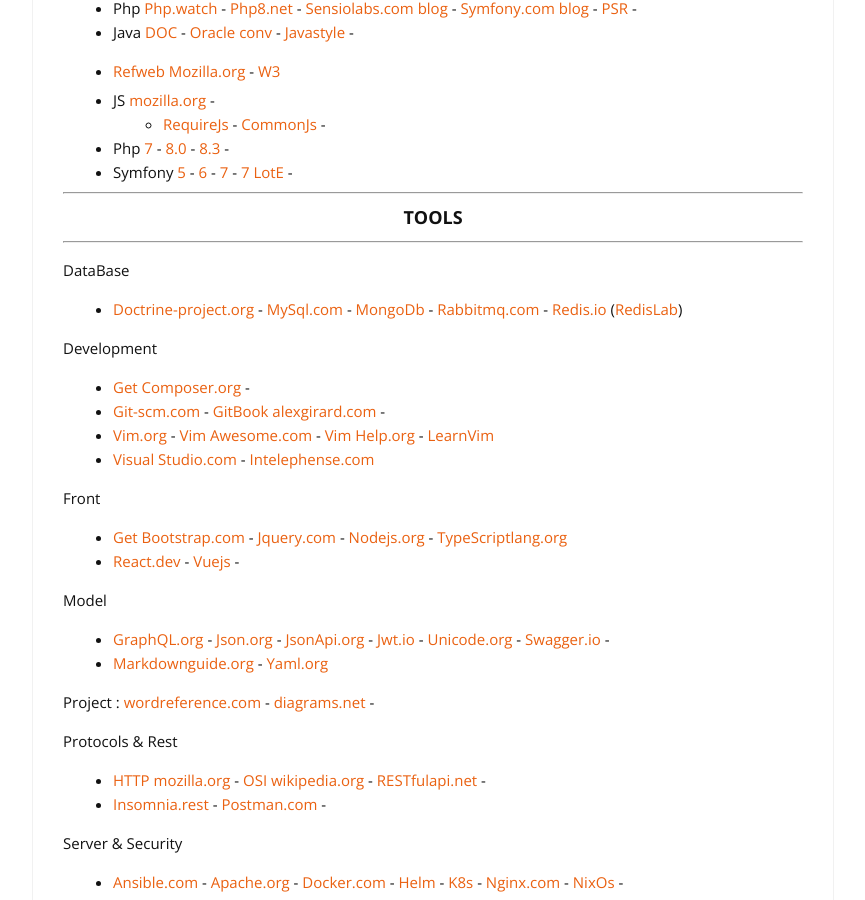
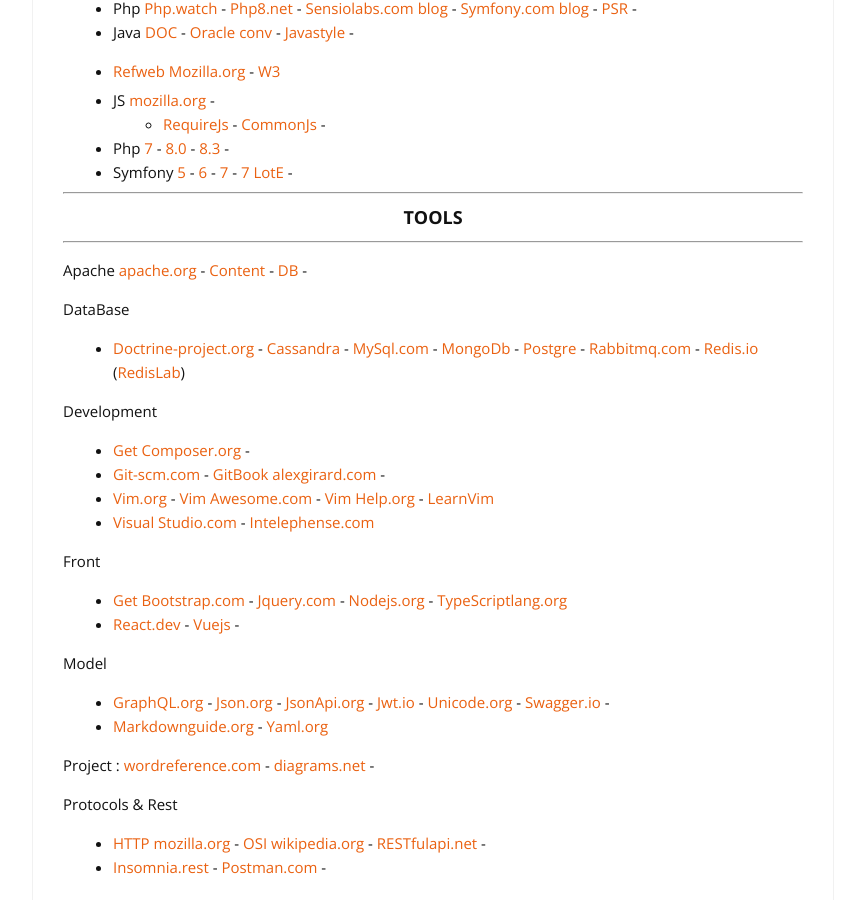
Before and after one commit to cylmat/cylmat.github.io, a Jekyll site: the page built from _pages/USEFUL.md, in a window 1280 px wide and 900 px high, scrolled down 3275 px. Shown: the whole window, without its empty margins (207-1072 px from the left). Built offline with Jekyll 4.4.1, drawn with Linux system fonts in a browser that asks for light colours; nearby versions of some CDN libraries; some of the changed text lies outside the part shown.

Commit message:
Update USEFUL.md

```diff
--- a/_pages/USEFUL.md
+++ b/_pages/USEFUL.md
@@ -18,6 +18,8 @@
 * PHP [Php Humancoder.com](https://news.humancoders.com/t/php) - [Strangebuzz.com](https://www.strangebuzz.com/fr) - [Eleven-labs.com](https://blog.eleven-labs.com) - [LMI-Php](https://www.lemondeinformatique.fr/toute-l-actualite-marque-sur-php-group-711.html) - [Php Developpez.com](https://php.developpez.com) - [Php Linux.org](https://linuxfr.org/sections/php) -
 * Java [Java Linux.org](https://linuxfr.org/sections/java) - [Java LMI](https://www.lemondeinformatique.fr/toute-l-actualite-produit-sur-java-42.html)
 * Archi & Data [architect.io](https://www.architect.io/blog/) - [LeBigData](https://www.lebigdata.fr) -
+
+
 
 ---
 ### <center>TRAIN</center>
@@ -53,6 +55,8 @@
 + Linux [guru99.com](https://www.guru99.com/fr/unix-linux-tutorial.html) - [GfGeeks](https://www.geeksforgeeks.org/linux-tutorial/) - [linux.org](https://www.linux.org/forums/#linux-tutorials.122) - [tuxcademy.org advanced](https://www.tuxcademy.org/product/grd2/) -   - Rocky [Grep sed awk](https://docs.rockylinux.org/books/sed_awk_grep) - [Admin](https://docs.rockylinux.org/books/admin_guide/00-toc) - [Bash](https://docs.rockylinux.org/books/learning_bash/00-toc) -
 + Vim [vimvalley.com speed](https://vimvalley.com/vim-movement-speed-challenge) - [Learn on irian](https://learnvim.irian.to) -
 
+
+
 ### <center>Playgrounds</center>
 
 - Ide: [Replit.com](https://replit.com/~) - [Onecompiler.com](https://onecompiler.com) - [rextester](https://rextester.com/) -
@@ -100,6 +106,8 @@
 - Regex [Regexone.com](https://regexone.com) - [Regex lumadis.be](https://lumadis.be/regex) - [Regular-exp.info](https://www.regular-expressions.info) -
 - Vim [Vim rtorr.com](https://vim.rtorr.com) - [Vimémo nmesnier.free.fr](http://nmesnier.free.fr/vim.html) - [Vim quickref.me](https://quickref.me/vim) -
 - Win [Win malekal.com](https://www.malekal.com/liste-commandes-invite-de-commandes-windows) -
+
+
 
 ---
 ### <center>INFOS & LINKS</center>
@@ -140,12 +148,16 @@
 - Php [7](https://www.php.net/manual/fr/migration70.php) - [8.0](https://www.php.net/releases/8.0) - [8.3](https://www.php.net/releases/8.3) -
 - Symfony [5](https://symfony.com/releases/5.0) - [6](https://symfony.com/releases/6.0) - [7](https://symfony.com/releases/7.0) - [7 LotE](https://symfony.com/blog/category/living-on-the-edge/7.0-6.4) -
 
+
+
 ---
 ### <center>TOOLS</center>
 ---
 
+Apache [apache.org](https://apache.org) - [Content](https://projects.apache.org/projects.html?category#content) - [DB](https://projects.apache.org/projects.html?category#database) -
+
 DataBase
-* [Doctrine-project.org](https://www.doctrine-project.org) - [MySql.com](https://dev.mysql.com/doc) - [MongoDb](https://www.mongodb.com/docs) - [Rabbitmq.com](https://www.rabbitmq.com) - [Redis.io](https://redis.io) ([RedisLab](https://app.redislabs.com))
+* [Doctrine-project.org](https://www.doctrine-project.org) - [Cassandra](https://cassandra.apache.org) - [MySql.com](https://dev.mysql.com/doc) - [MongoDb](https://www.mongodb.com/docs) - [Postgre](https://www.postgresql.org) - [Rabbitmq.com](https://www.rabbitmq.com) - [Redis.io](https://redis.io) ([RedisLab](https://app.redislabs.com))
 
 Development
 * [Get Composer.org](https://getcomposer.org/doc) -
```
Also changed, not shown: other parts of _pages/USEFUL.md (+3 -1 lines).
